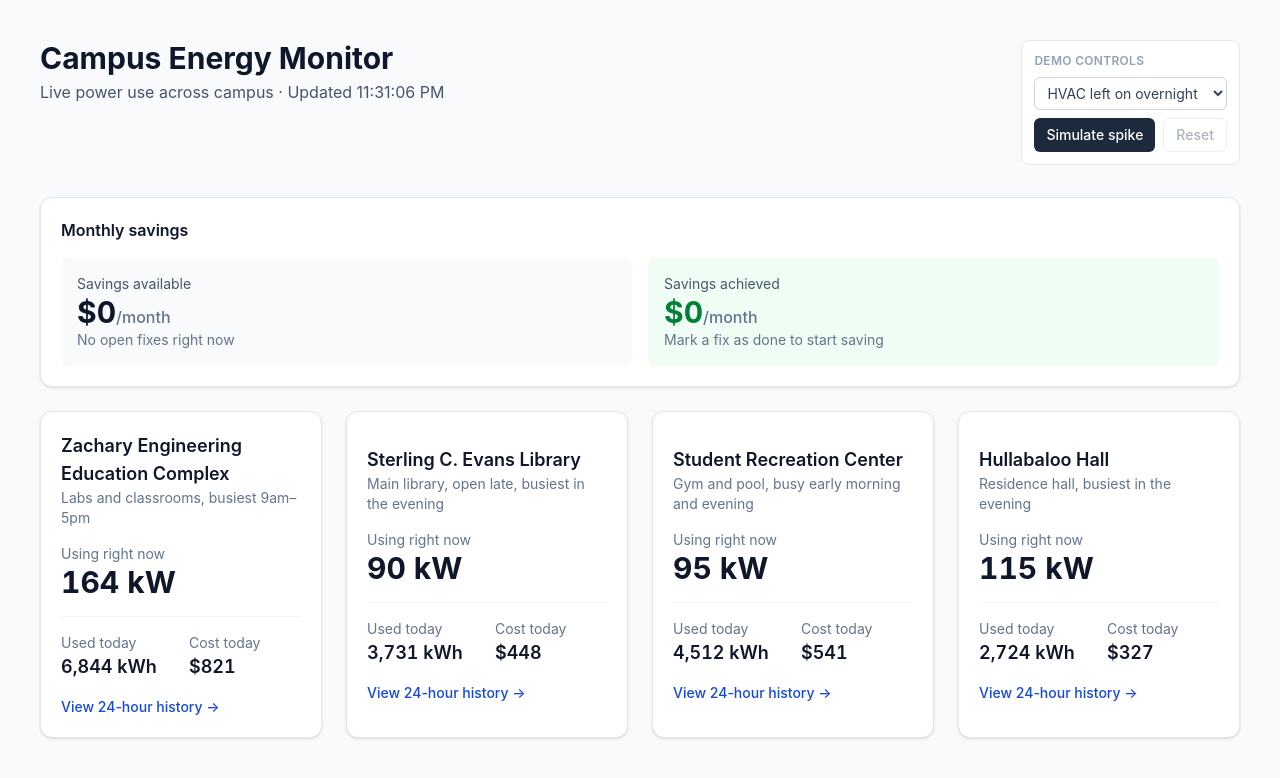
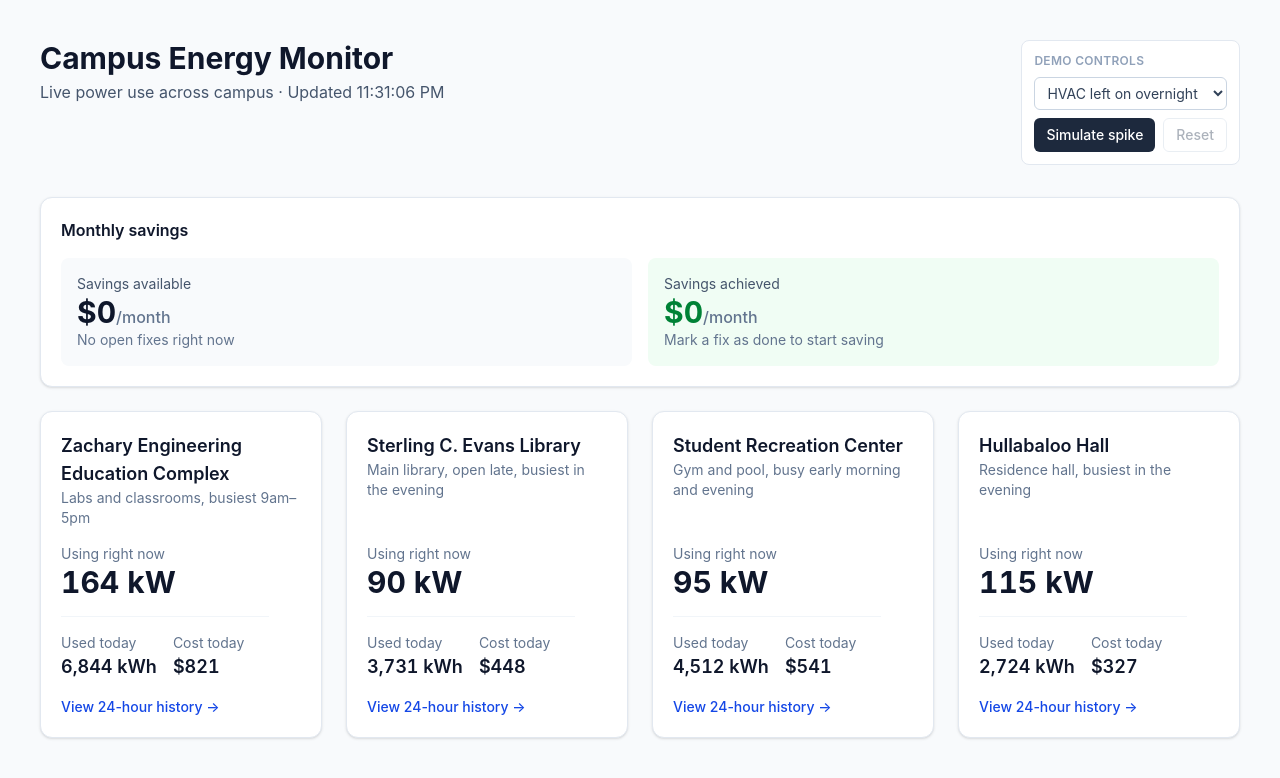
Before and after one commit to ashleetaa/campus-energy-monitor, a React (Vite) app: page / in a window 1280 px wide. Shown: the top 778 px of the page. Built offline with nearby package versions, Linux system fonts and the light colour scheme.

Commit message:
Align building card numbers across cards
Co-Authored-By: Claude Opus 5.5 <noreply@anthropic.com>

```diff
--- a/src/components/BuildingCard.tsx
+++ b/src/components/BuildingCard.tsx
@@ -20,22 +20,25 @@ export default function BuildingCard({ reading, needsAttention, ignored, onClick
   return (
     <button
       onClick={onClick}
-      className={`rounded-xl bg-white p-5 text-left shadow-sm transition hover:shadow-md ${border}`}
+      className={`flex flex-col rounded-xl bg-white p-5 text-left shadow-sm transition hover:shadow-md ${border}`}
     >
       {needsAttention && (
-        <p className="mb-2 inline-block rounded-full bg-red-100 px-2.5 py-0.5 text-xs font-semibold text-red-700">
+        <p className="mb-2 self-start rounded-full bg-red-100 px-2.5 py-0.5 text-xs font-semibold text-red-700">
           ⚠ Needs attention
         </p>
       )}
       {ignored && (
-        <p className="mb-2 inline-block rounded-full bg-slate-200 px-2.5 py-0.5 text-xs font-semibold text-slate-700">
+        <p className="mb-2 self-start rounded-full bg-slate-200 px-2.5 py-0.5 text-xs font-semibold text-slate-700">
           Alert ignored (expected)
         </p>
       )}
       <h2 className="text-lg font-semibold text-slate-900">{building.name}</h2>
       <p className="text-sm text-slate-500">{building.description}</p>
 
-      <p className="mt-4 text-sm text-slate-500">Using right now</p>
+      {/* mt-auto pushes the numbers to the bottom, so they line up across cards
+          even when names, descriptions or labels have different lengths. */}
+      <div className="mt-auto pt-4">
+        <p className="text-sm text-slate-500">Using right now</p>
         <p className="text-3xl font-bold text-slate-900 tabular-nums">{formatKw(kw)}</p>
 
         <div className="mt-4 grid grid-cols-2 gap-4 border-t border-slate-100 pt-4">
@@ -50,6 +53,7 @@ export default function BuildingCard({ reading, needsAttention, ignored, onClick
         </div>
 
         <p className="mt-4 text-sm font-medium text-blue-700">View 24-hour history →</p>
+      </div>
     </button>
   )
 }
```
Lines whose indentation alone changed are shown as unchanged.
